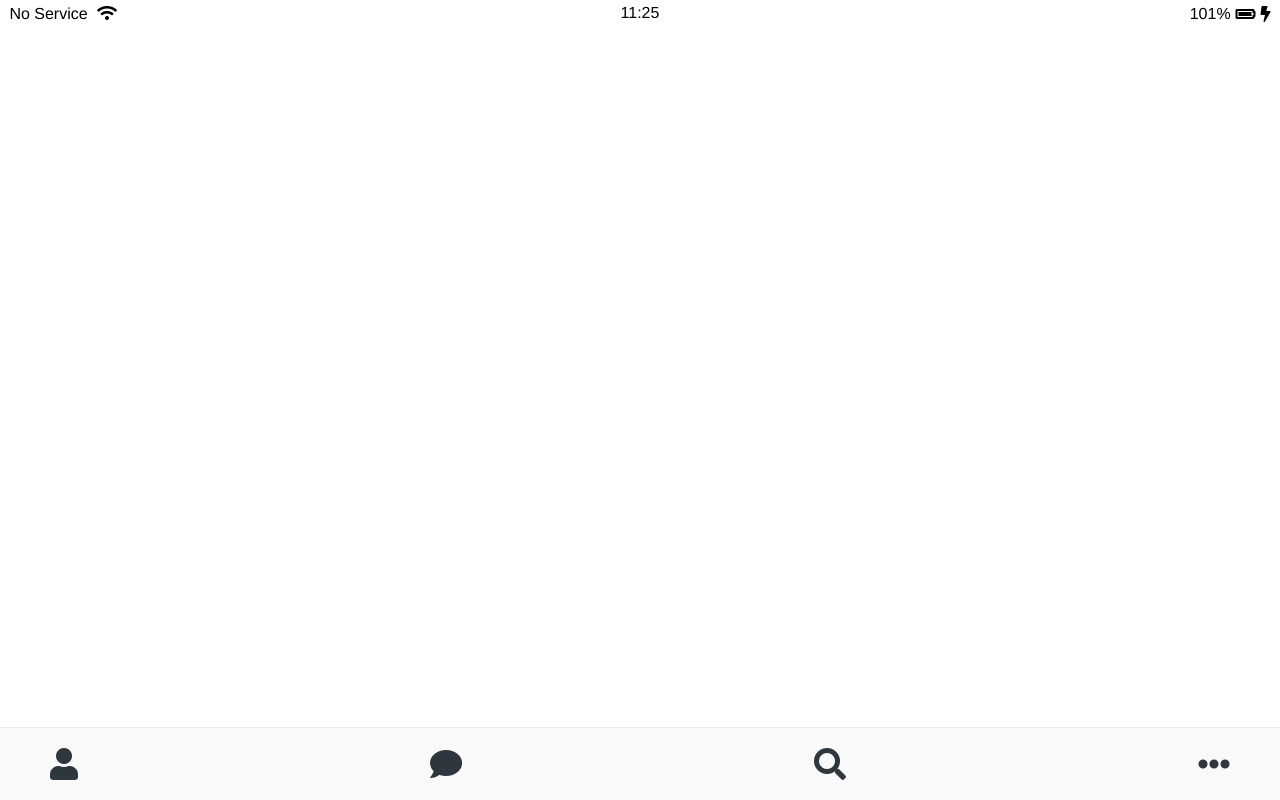
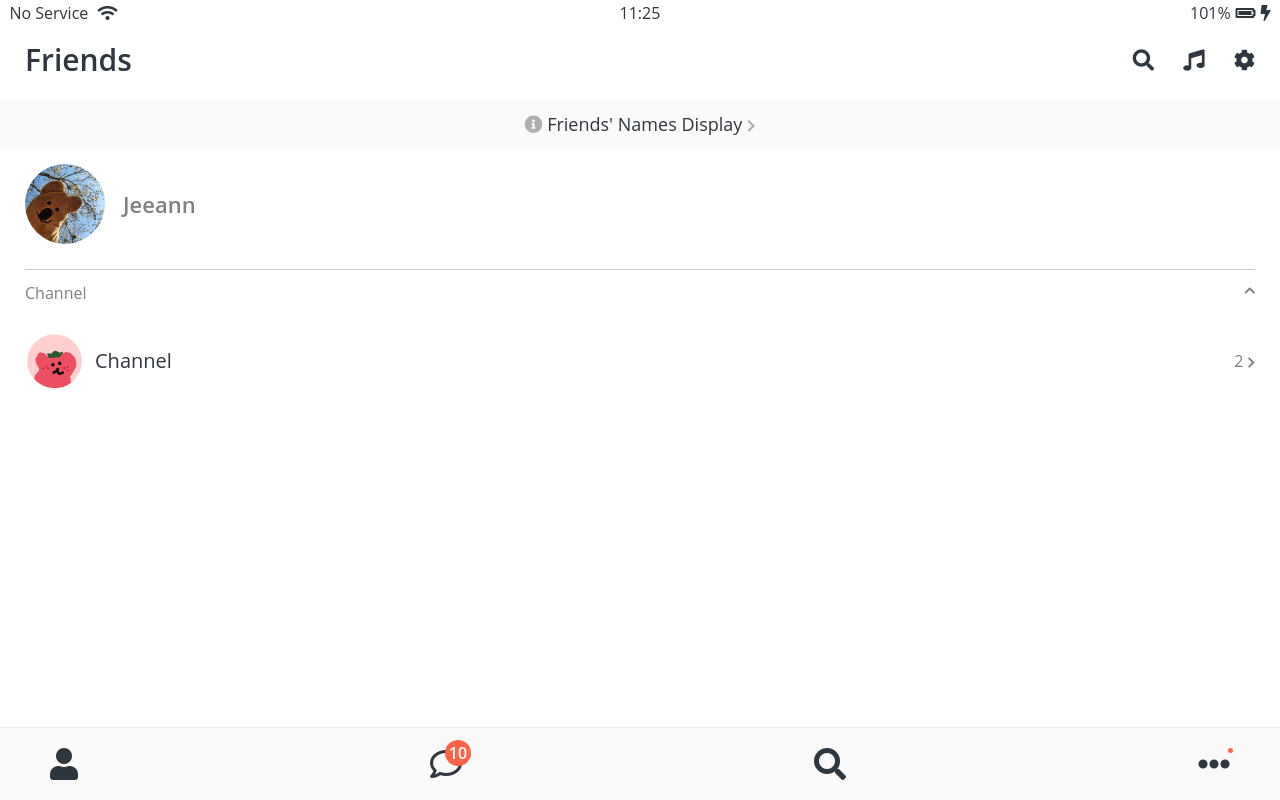
Before and after one commit to jeeannyy/Kokoatalk, a plain HTML site: page friends.html in a window 1280 px wide. Drawn offline with Linux system fonts and the light colour scheme.

Commit message:
Finishing Friends Screen

```diff
--- a/css/components/nav-bar.css
+++ b/css/components/nav-bar.css
@@ -16,4 +16,37 @@
 .nav__link {
   color: #2e363e;
   text-decoration: none;
+  position: relative;
 }
+
+.nav__notification {
+  background-color: tomato;
+  width: 26px;
+  height: 26px;
+  border-radius: 13px;
+  display: flex;
+  justify-content: center;
+  align-items: center;
+  color: white;
+  font-weight: 600;
+  position: absolute;
+  left: 15px;
+  bottom: 15px;
+}
+
+.nav__dot {
+  background-color: tomato;
+  color: tomato;
+  width: 5px;
+  height: 5px;
+  border-radius: 2.5px;
+  display: flex;
+  justify-content: center;
+  align-items: center;
+  position: absolute;
+  left: 30px;
+  bottom: 28px;
+  text-indent: 100%;
+  white-space: nowrap;
+  overflow: hidden;
+}
--- /dev/null
+++ b/css/components/screen-header.css
@@ -0,0 +1,17 @@
+.screen-header {
+  display: flex;
+  justify-content: space-between;
+  align-items: center;
+  padding: 25px;
+  margin-top: 20px;
+  padding: var(--horizontal-space);
+}
+
+.screen-header__title {
+  font-size: 30px;
+  font-weight: 550;
+}
+
+.screen-header__icons span {
+  margin-left: 25px;
+}
--- /dev/null
+++ b/css/components/user-component.css
@@ -0,0 +1,54 @@
+.user-component {
+  justify-content: space-between;
+}
+
+.user-component,
+.user-component__column:first-child {
+  display: flex;
+  align-items: center;
+}
+
+.friends-screen__channel-header-title {
+  font-weight: 530;
+}
+
+.user-component__avatar {
+  width: 70px;
+  height: 70px;
+  border-radius: 30px;
+  margin-right: 20px;
+}
+
+.user-component__title {
+  font-weight: 600;
+  font-size: 22px;
+  padding-left: 18px;
+}
+
+.user-component__subtitle {
+  margin-top: 8px;
+  font-size: 17px;
+  color: rgba(0, 0, 0, 0.5);
+}
+
+.user-component__avatar--xl {
+  width: 80px;
+  height: 80px;
+  border-radius: 40px;
+}
+
+.user-component__avatar--sm {
+  width: 60px;
+  height: 60px;
+  border-radius: 25px;
+}
+
+.user-component__title--not-bold {
+  font-weight: 430;
+  font-size: 20px;
+  padding-left: 10px;
+}
+
+.user-component__column:last-child {
+  color: rgba(0, 0, 0, 0.5);
+}
--- a/css/screens/friends.css
+++ b/css/screens/friends.css
@@ -1,50 +1,29 @@
-.friends-header {
-  margin: 20px;
-  display: flex;
-  flex-direction: column;
-  justify-content: center;
-  vertical-align: middle;
+#friends-display-link {
+  text-align: center;
+  display: block;
+  background-color: #fafafa;
+  padding: 15px 0;
+  font-size: 18px;
+  margin-bottom: 15px;
 }
 
-.friends-header h1 {
-  margin-top: 15px;
-  font-size: 30px;
-  font-weight: 700;
+#friends-display-link i {
+  color: rgba(0, 0, 0, 0.3);
 }
 
-.friends-header__icons {
-  display: flex;
-  justify-content: flex-end;
+.friends-screen {
+  padding: 0px var(--horizontal-space);
 }
 
-.friends-header__icons i {
-  margin: 5px;
+.friend-screen__channel {
+  margin-top: 25px;
+  border-top: 1px solid rgba(0, 0, 0, 0.2);
+  padding-top: 15px;
 }
 
-.my-profile__picture {
-  width: 80px;
-  height: 80px;
-  border-radius: 50%;
-  margin-left: 17px;
+.friends-screen__channel-header {
+  margin-bottom: 30px;
+  display: flex;
+  justify-content: space-between;
+  color: rgba(0, 0, 0, 0.5);
 }
-
-.my-profile__bar {
-  border: 1px solid lightslategray;
-  margin: 10px 20px 10px 20px;
-}
-
-.channel-list__title {
-  color: rgb(94, 95, 95);
-  margin: 20px;
-}
-
-.channel-list__title i {
-  display: flex;
-  justify-content: last baseline;
-}
-
-.channel-list__picture {
-  width: 80px;
-  height: 80px;
-  border-radius: 50%;
-}
--- a/css/styles.css
+++ b/css/styles.css
@@ -2,13 +2,19 @@
 @import "variable.css";
 /* Components */
 @import "components/status-bar.css";
+@import "components/user-component.css";
 /* Screens */
 @import "screens/login.css";
 /* Nav bar */
 @import "components/nav-bar.css";
+/* screen header */
+@import "components/screen-header.css";
+/* friends screen*/
+@import "screens/friends.css";
 
 body {
-  font-family: helvetica, Arial, sans-serif;
+  color: #2e363e;
+  font-family: "Open Sans", helvetica, Arial, sans-serif;
 }
 
 .welcome-header {
--- a/css/variable.css
+++ b/css/variable.css
@@ -1,3 +1,4 @@
 :root {
   --yellow: #f6de07;
+  --horizontal-space: 25px;
 }
--- a/friends.html
+++ b/friends.html
@@ -26,38 +26,91 @@
             <i class="fas fa-bolt"></i>
         </div>
     </div>
-<!--
-    <header class="friends-header">
-        <h1>Friends</h1>
-        <div class="friends-header__icons">
-            <i class="fas fa-search"></i>
-            <i class="fas fa-music"></i>
-            <i class="fas fa-cog"></i>
+
+    <header class="screen-header">
+        <h1 class="screen-header__title">Friends</h1>
+        <div class="screen-header__icons">
+            <span><i class="fas fa-search fa-lg"></i> </span>
+            <span><i class="fas fa-music fa-lg"></i></span>
+            <span><i class="fas fa-cog fa-lg"></i></span>
         </div>
     </header>
 
-    <div class="my-profile">
-        <img class="my-profile__picture" src="pictures/straw.png" alt="my pictire">
-        <div class="my-profile__name"></div>
-        <div class="my-profile__bar"></div>
+<a id="friends-display-link" href="">
+    <i class="fas fa-info-circle"></i> Friends' Names Display
+    <i class="fas fa-chevron-right fa-xs"></i>
+</a>
+
+
+
+<main class="friends-screen">
+    <div class="user-component">
+
+        <div class="user-component__column">
+            <img src="pictures/qq.jpg" class="user-component__avatar--xl" alt=""/>
+            <div class="user-component_text">
+                <h4 class="user-component__title">Jeeann</h4>
+                <!--<h6 class="user-compponent__subtitle">please check</h6>-->
+            </div>
+        </div>
     </div>
 
-    <div class="channel-list">
-        <div class="channel-list__title">Channel
-        <i class="fas fa-chevron-up"></i>
+
+
+    <div class="friend-screen__channel">
+
+        <div class="friends-screen__channel-header">
+            <span class="friends-screen__channel-header-title">Channel</span>
+            <i class="fas fa-chevron-up fa-xs"></i>
+        </div>
+
+        <div class="user-component">
+        <div class="user-component__column">
+            <img src="pictures/straw.png" class="user-component__avatar--sm" alt=""/>
+            <div class="user-component_text">
+                <h4 class="user-component__title, user-component__title--not-bold">Channel</h4>
+            </div>
+        </div>
+
+        <div class="user-component__column">
+            <span>2</span>
+            <i class="fas fa-chevron-right fa-xs"></i>
+        </div>
+
     </div>
-        <img class="channel-list__picture" src="pictures/qq.jpg" alt="my pictire">
-        <div class="channel-list__name"></div>
-        <div class="channel-list__number"></div>
-        <i class="fas fa-chevron-right"></i>
-    </div>
--->
+</div>
+</main>
+
+
+
+
     <nav class="nav">
        <ul class="nav__list">
-           <li class="nav__btn"><a class="nav__link" href="friends.html"><i class="fas fa-user fa-2x"></i></a></li>
-           <li class="nav__btn"><a class="nav__link" href="#"><i class="fas fa-comment fa-2x"></i></a></li>
-           <li class="nav__btn"><a class="nav__link" href="#"><i class="fas fa-search fa-2x"></i></a></li>
-           <li class="nav__btn"><a class="nav__link" href="#"><i class="fas fa-ellipsis-h fa-2x"></i></a></li>
+           <li class="nav__btn">
+               <a class="nav__link" href="friends.html">
+                   <i class="fas fa-user fa-2x"></i>
+                </a>
+            </li>
+           <li class="nav__btn">
+               <a class="nav__link" href="#">
+                <span class="nav__notification">10</span>
+                   <i class="far fa-comment fa-2x"></i>
+                </a>
+            </li>
+           <li class="nav__btn">
+               <a class="nav__link" href="#">
+                   <i class="fas fa-search fa-2x">
+
+                   </i>
+                </a>
+            </li>
+           <li class="nav__btn">
+               <a class="nav__link" href="#">
+                <span class="nav__dot">-</span>
+                   <i class="fas fa-ellipsis-h fa-2x">
+                   </i>
+                </a>
+            </li>
        </ul>
     </nav>
 
```
